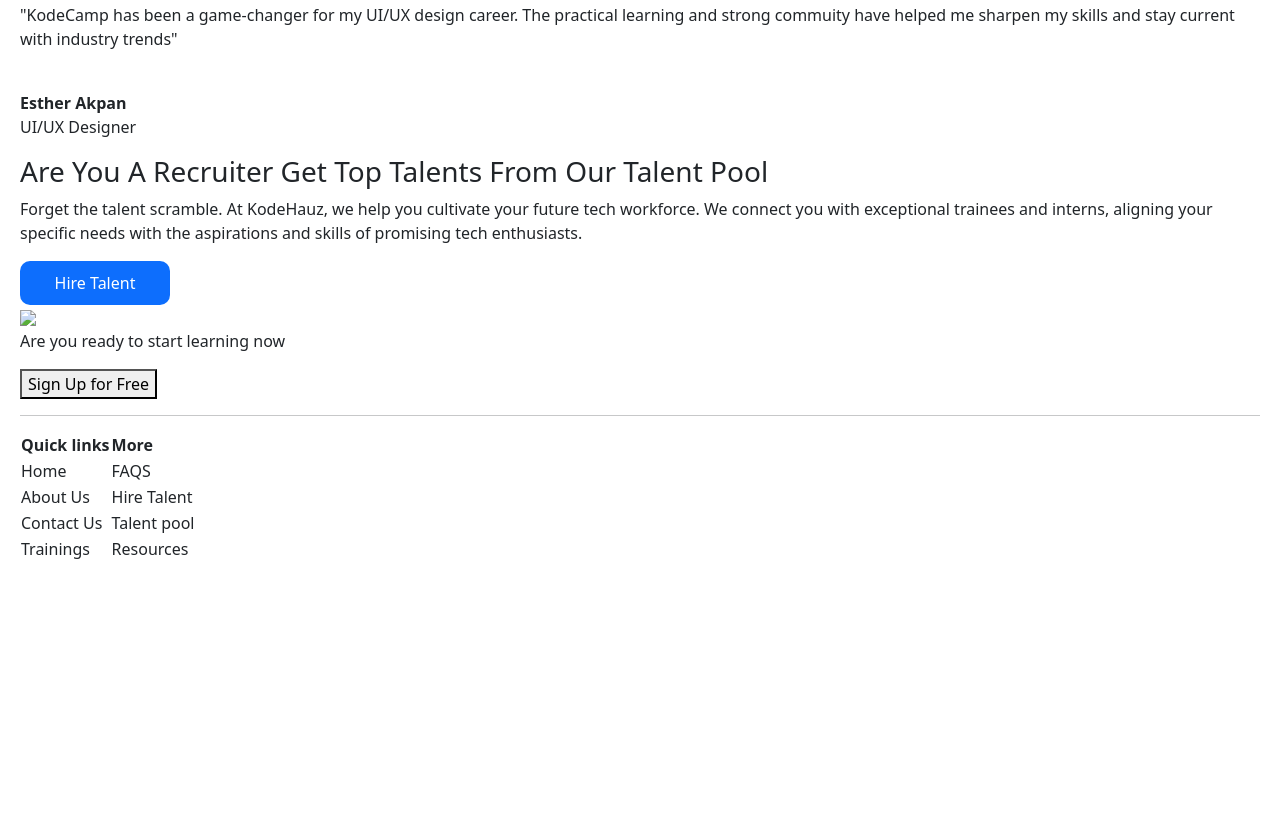
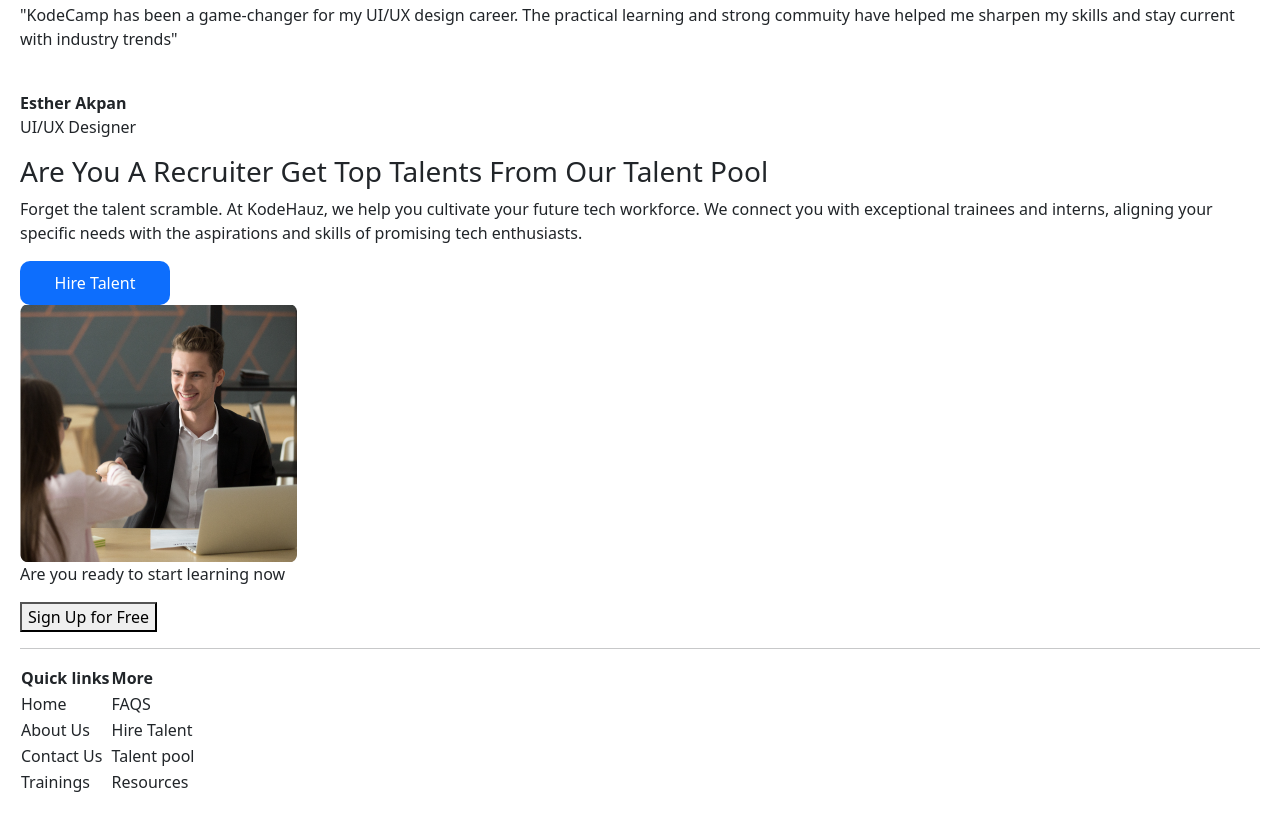
Before and after one commit to EugeniaRob/CodeX, a plain HTML site: page index.html in a window 1280 px wide. Shown: the part 2133-2948 px from the top of the page. Before the commit the page ends 2715 px from the top, so only its background shows below. Drawn offline with nearby package versions, Linux system fonts and the light colour scheme.

Commit message:
Update index.html

```diff
--- a/index.html
+++ b/index.html
@@ -143,7 +143,7 @@
                         <p>Forget the talent scramble. At KodeHauz, we help you cultivate your future tech workforce. We connect you with exceptional trainees and interns, aligning your specific needs with the aspirations and skills of promising tech enthusiasts.</p>
                         <button class="btn-1">Hire Talent</button>
                     </div>
-                    <img src="images/Screenshot 2025-02-02 123727.png">
+                    <img src="images/Screenshot 2025-02-02 123812.png">
                 </section>
                 <div>
                     <p>Are you ready to start learning now</p>
```
